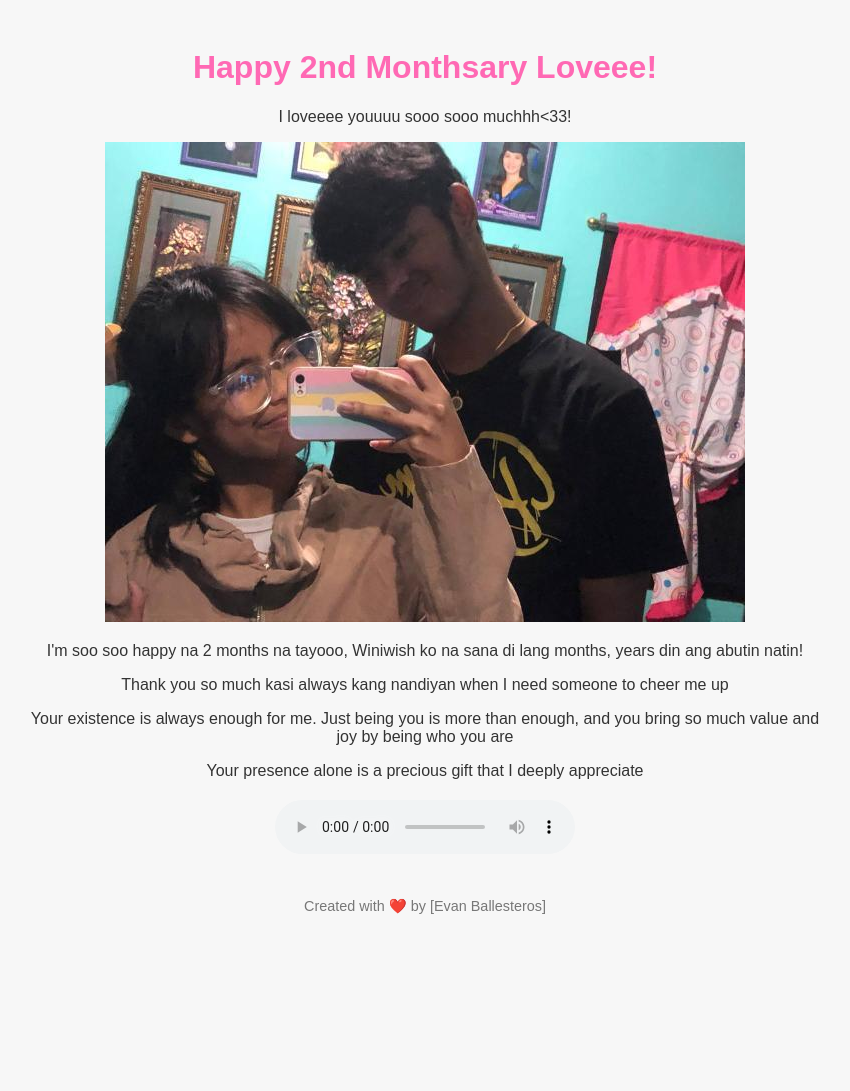
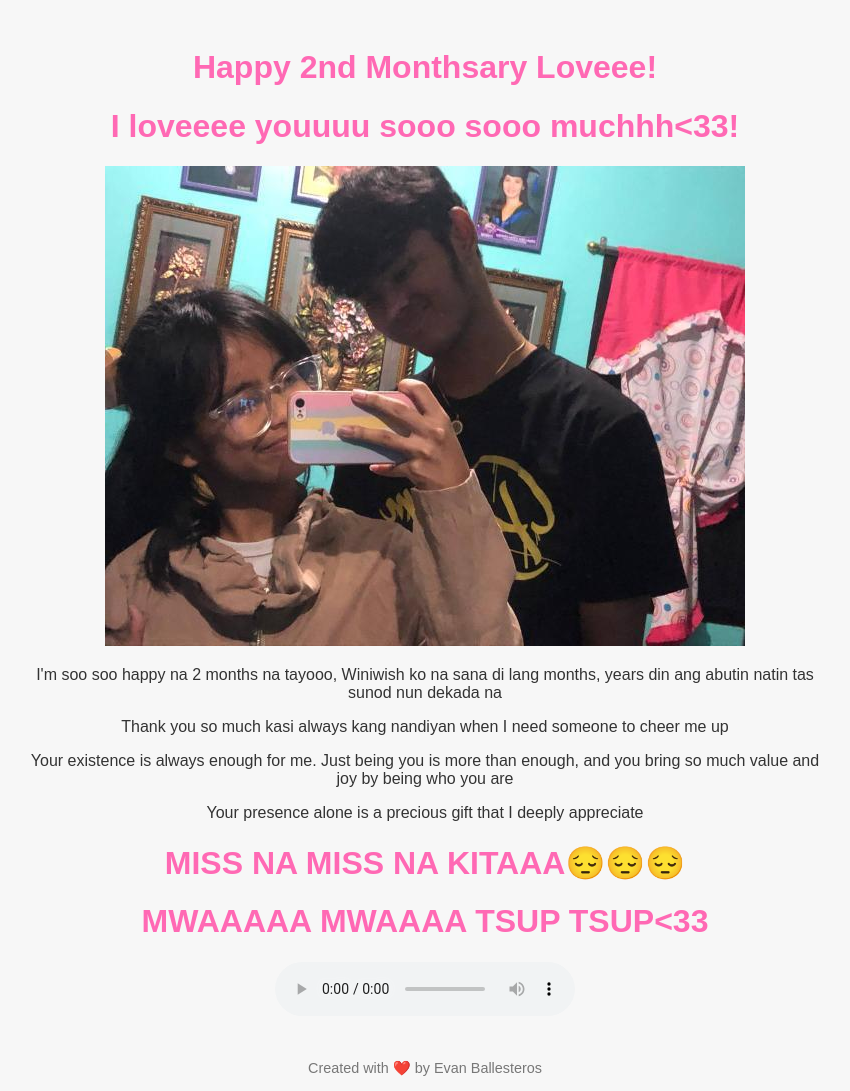
Before and after one commit to evalyn13/laloves.github.io, a plain HTML site: page index.html in a window 1280 px wide. Shown: the whole page, without its empty margins (215-1065 px from the left). Before the commit the page ends 929 px from the top, so only its background shows below. Drawn offline with Linux system fonts and the light colour scheme.

Commit message:
Update index.html

```diff
--- a/index.html
+++ b/index.html
@@ -36,12 +36,14 @@
 <body>
     <div class="container">
         <h1>Happy 2nd Monthsary Loveee!</h1>
-        <p>I loveeee youuuu sooo sooo muchhh<33!</p>
+        <h1>I loveeee youuuu sooo sooo muchhh<33!</h1>
         <img src="1.jpg" alt="Celebration Image">
-        <p>I'm soo soo happy na 2 months na tayooo, Winiwish ko na sana di lang months, years din ang abutin natin!</p>
+        <p>I'm soo soo happy na 2 months na tayooo, Winiwish ko na sana di lang months, years din ang abutin natin tas sunod nun dekada na</p>
         <p>Thank you so much kasi always kang nandiyan when I need someone to cheer me up</p>
         <p>Your existence is always enough for me. Just being you is more than enough, and you bring so much value and joy by being who you are</p>
         <p>Your presence alone is a precious gift that I deeply appreciate</p>
+        <h1>MISS NA MISS NA KITAAA😔😔😔</h1>
+        <h1>MWAAAAA MWAAAA TSUP TSUP<33</h1>
 
         <!-- Audio Player -->
         <div class="audio-player">
@@ -52,7 +54,7 @@
         </div>
     </div>
     <div class="footer">
-        <p>Created with ❤️ by [Evan Ballesteros]</p>
+        <p>Created with ❤️ by Evan Ballesteros</p>
     </div>
 </body>
 </html>
```
